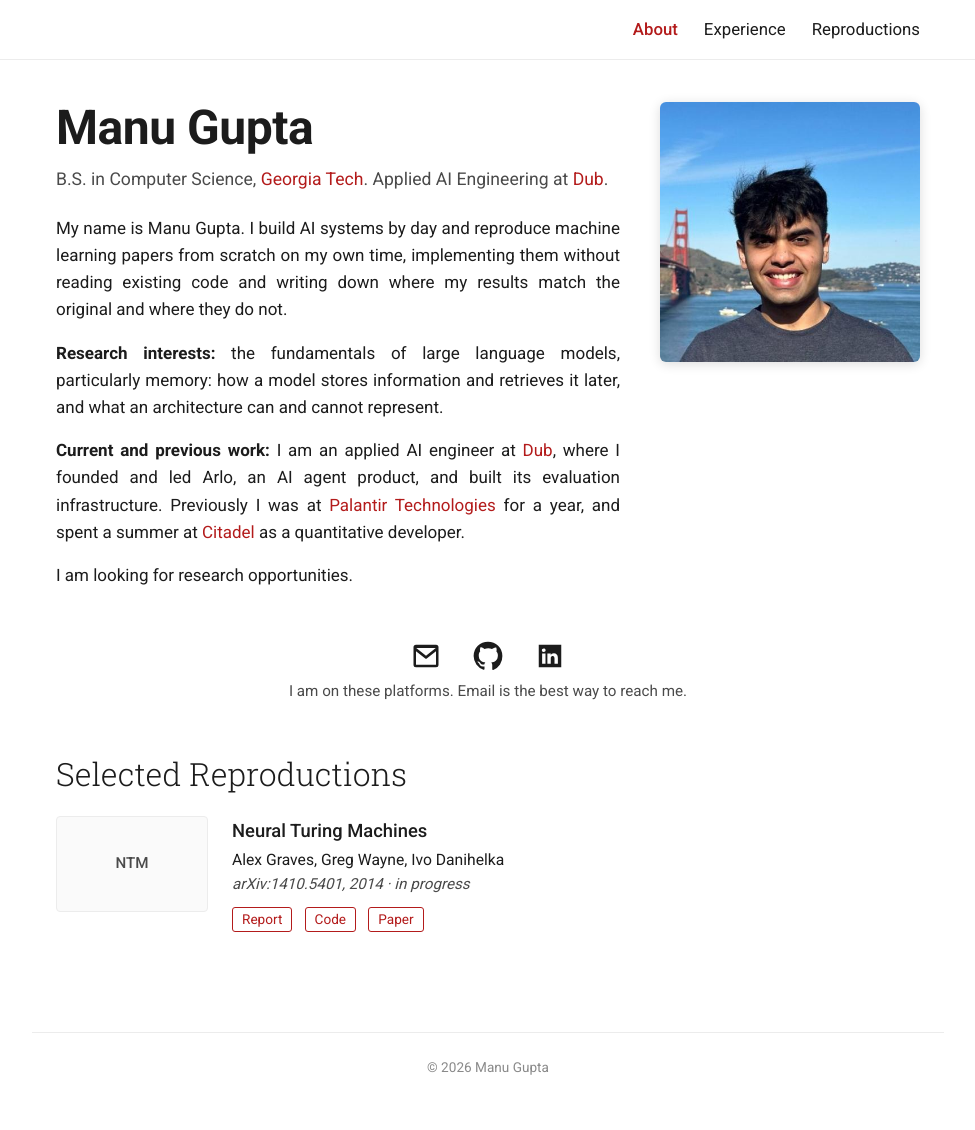
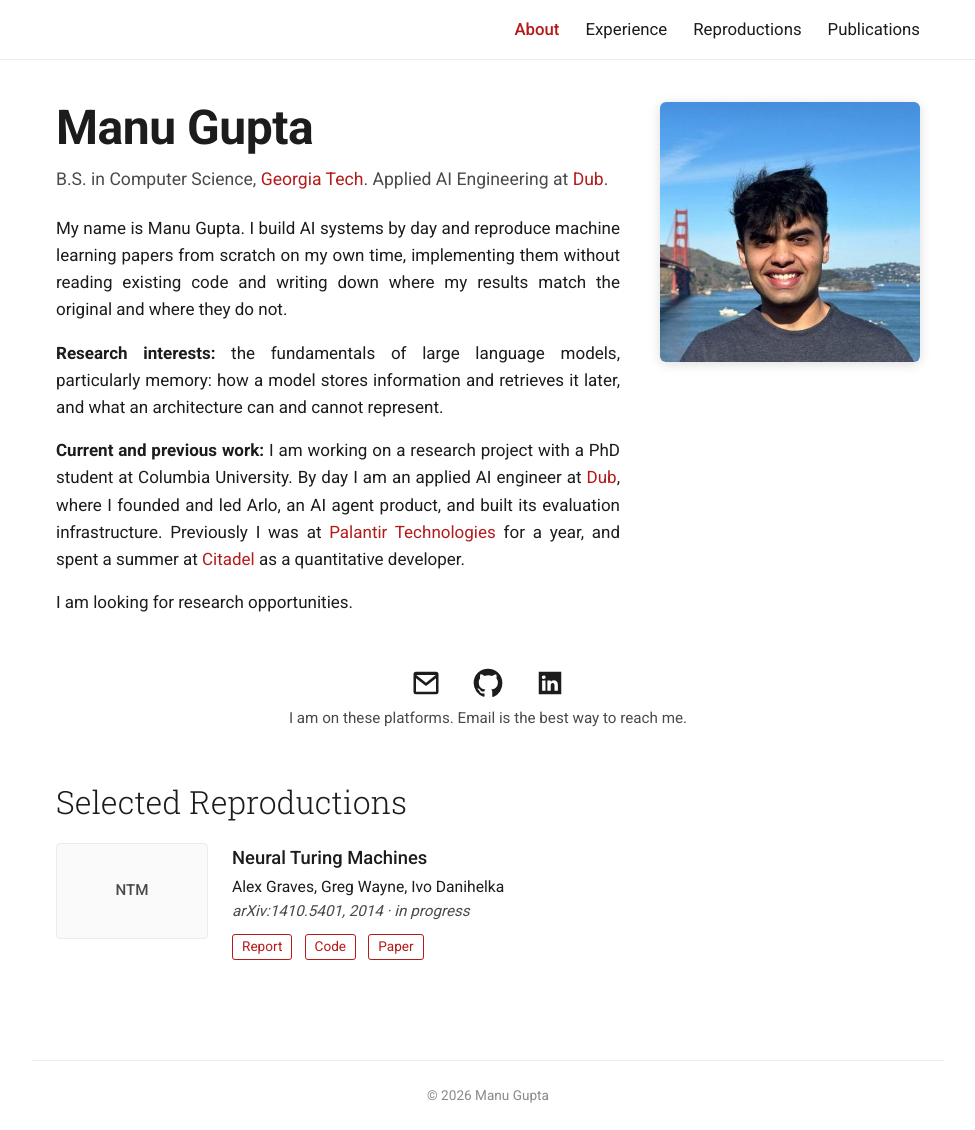
Before and after one commit to mgupta8143/mgupta8143.github.io, a Jekyll site: the page built from index.md, in a window 1280 px wide and 1130 px high. Shown: the whole window, without its empty margins (152-1127 px from the left). Built offline with Jekyll 4.4.1, drawn with Linux system fonts in a browser that asks for light colours.

Commit message:
Add a Publications page and note the Columbia research project
Co-Authored-By: Claude Opus 5 <noreply@anthropic.com>

```diff
--- a/_config.yml
+++ b/_config.yml
@@ -8,10 +8,15 @@ collections:
   reproductions:
     output: true
     permalink: /reproductions/:name/
+  publications:
+    output: true
+    permalink: /publications/:name/
 
 defaults:
   - scope: { path: "", type: reproductions }
     values: { layout: reproduction }
+  - scope: { path: "", type: publications }
+    values: { layout: default }
 
 markdown: kramdown
 kramdown:
--- a/_layouts/default.html
+++ b/_layouts/default.html
@@ -14,6 +14,7 @@
     <a href="{{ '/' | relative_url }}"{% if page.url == "/" %} class="current"{% endif %}>About</a>
     <a href="{{ '/experience/' | relative_url }}"{% if page.url contains "experience" %} class="current"{% endif %}>Experience</a>
     <a href="{{ '/reproductions/' | relative_url }}"{% if page.url contains "reproduction" %} class="current"{% endif %}>Reproductions</a>
+    <a href="{{ '/publications/' | relative_url }}"{% if page.url contains "publication" %} class="current"{% endif %}>Publications</a>
   </nav>
 </header>
 <main>{{ content }}</main>
--- a/index.md
+++ b/index.md
@@ -18,7 +18,8 @@ my results match the original and where they do not.</p>
 how a model stores information and retrieves it later, and what an architecture can and cannot
 represent.</p>
 
-<p><b>Current and previous work:</b> I am an applied AI engineer at <a href="https://dub.money/">Dub</a>,
+<p><b>Current and previous work:</b> I am working on a research project with a PhD student at
+Columbia University. By day I am an applied AI engineer at <a href="https://dub.money/">Dub</a>,
 where I founded and led Arlo, an AI agent product, and built its evaluation infrastructure.
 Previously I was at <a href="https://www.palantir.com/">Palantir Technologies</a> for a year, and
 spent a summer at <a href="https://www.citadel.com/">Citadel</a> as a quantitative developer.</p>
```
Also changed, not shown: _publications/_template.md (added, +11 -0 lines), publications.md (added, +30 -0 lines).
